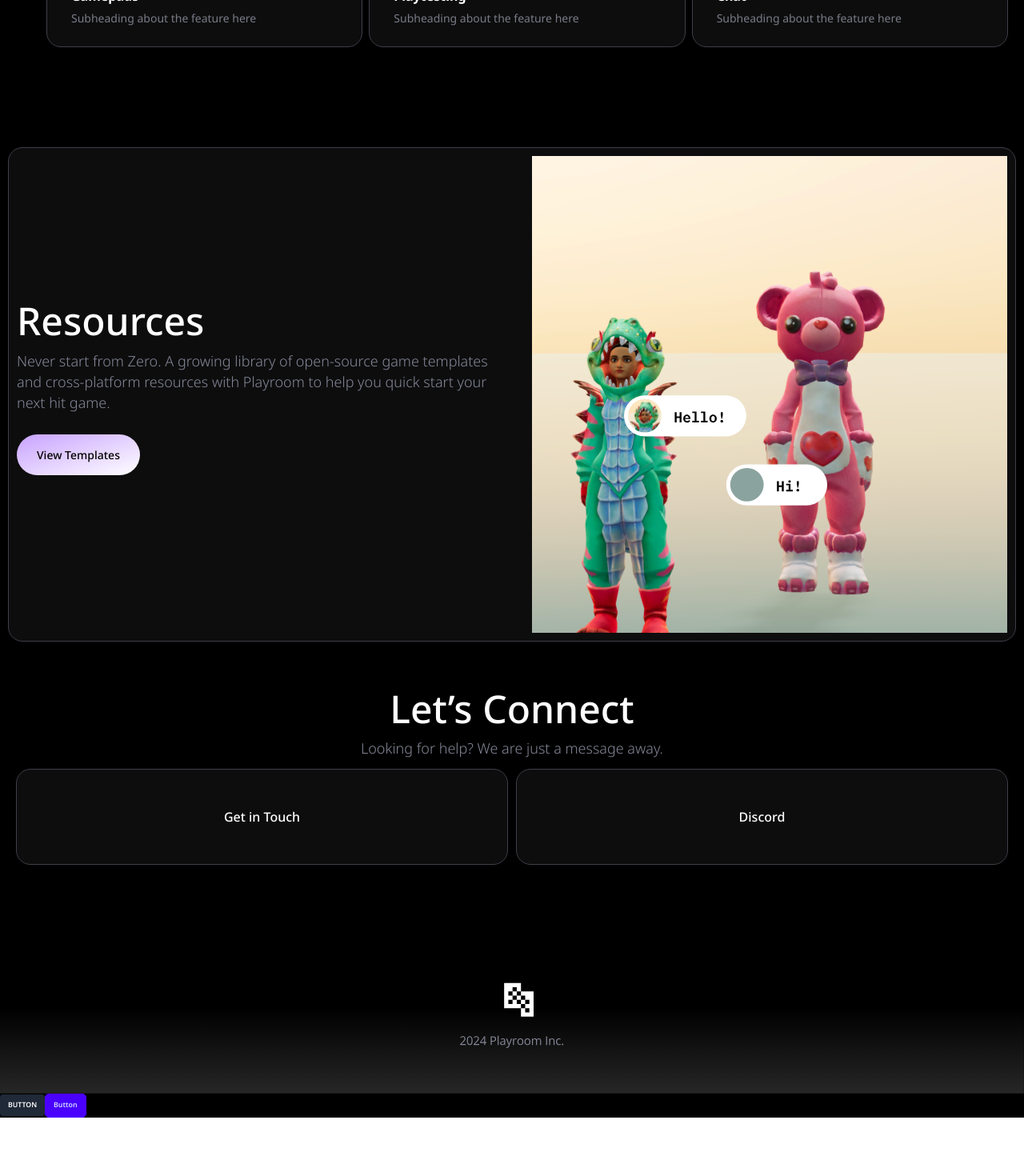
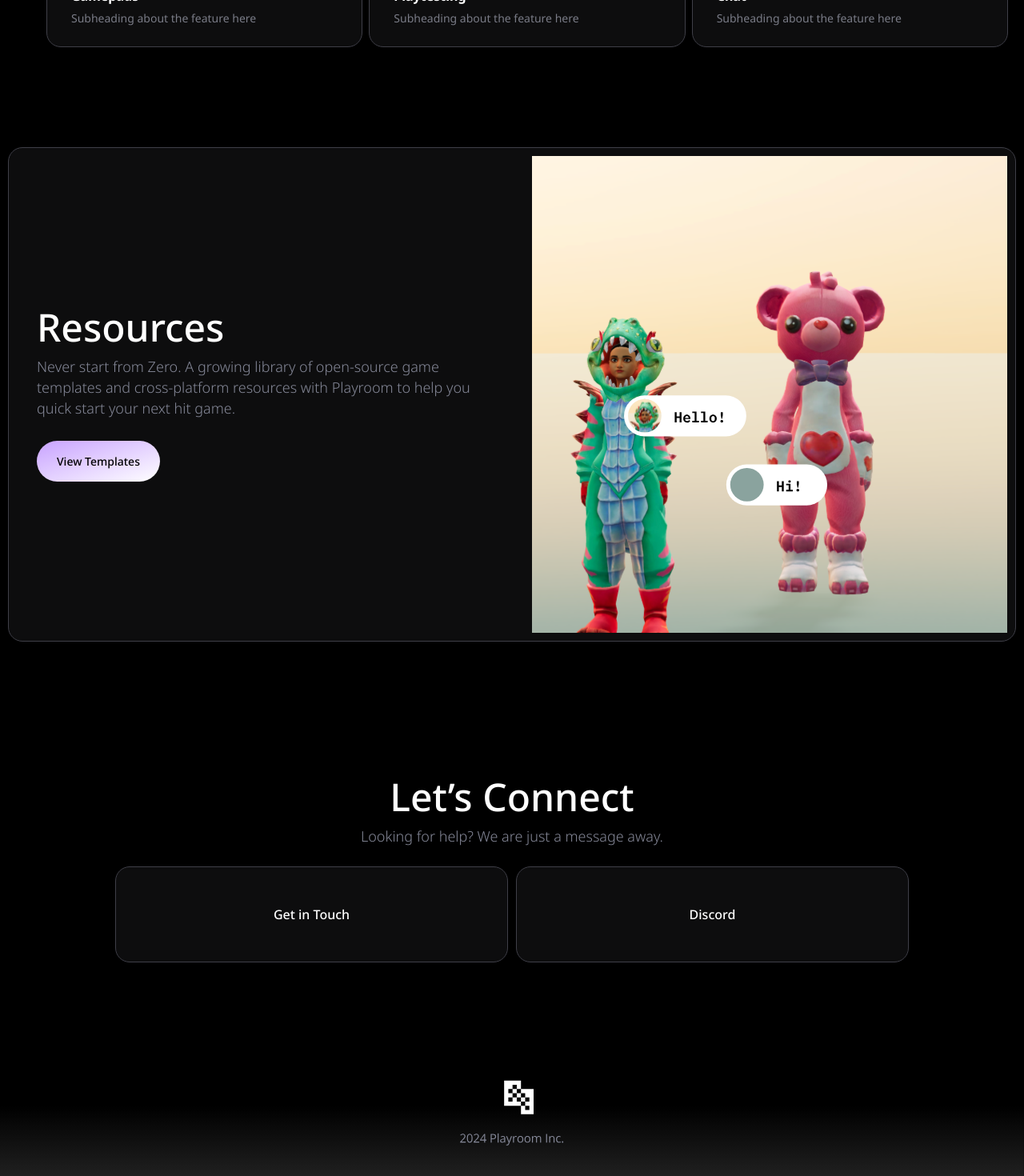
Before and after one commit to elghanbibadr/playroom, a React (Vite) app: page / in a window 1280 px wide. Shown: the part 4677-6147 px from the top of the page at 80% size. Before the commit the page ends 6074 px from the top, so only its background shows below. Built offline with nearby package versions, Linux system fonts and the light colour scheme.

Commit message:
more troubleshooting

```diff
--- a/src/componenets/Hero.jsx
+++ b/src/componenets/Hero.jsx
@@ -1,7 +1,7 @@
 
 const Hero = () => {
   return (
-    <div className='md:text-center md:mt-40 pb-20'>
+    <div className='md:text-center md:mt-40  pb-20'>
     <div>
         <div className='flex items-center border-[1px] p-2 rounded-full w-full mt-6 md:w-fit md:mx-auto justify-between  px-8 border-[#2D2D2D]'>
         <p className='text-[1.1rem]'>Unity release with reset states 0.1.0</p>
--- a/src/componenets/Navbar.jsx
+++ b/src/componenets/Navbar.jsx
@@ -1,12 +1,12 @@
-import React,{useEffect,useState} from  'react'
+import React, { useEffect, useState } from 'react'
 import hamburgerMenu from "../assets/menuHamburger.svg"
 import logo from "../assets/playroomlogo.png"
 import closeIcon from "../assets/closeIcon.svg"
 import Card from './ui/Card'
 const Navbar = () => {
 
-    const [isOpen ,setIsOpen]=useState(false)
-    const [isFeaturesClicked,setIsFeaturesClicked]=useState(false)
+  const [isOpen, setIsOpen] = useState(false)
+  const [isFeaturesClicked, setIsFeaturesClicked] = useState(false)
   const [clickedItem, setClickedItem] = useState(null);
 
   const handleItemClick = (index) => {
@@ -37,24 +37,22 @@ const Navbar = () => {
 
       <div className='flex justify-between items-center  border-[#3F3F48] border-[1px] md:hidden bg-[#0F0F10] md:text-center  md:w-1/2 mx-auto mt-6  px-8 py-6 rounded-full'>
         <img className='h-[24px] md:hidden' src={logo} alt="playroom logo" />
-         {!isOpen &&   <img onClick={() => setIsOpen(true)} className='md:hidden h-6' src={hamburgerMenu} alt="hamburger menu" />}
+        {!isOpen && <img onClick={() => setIsOpen(true)} className='md:hidden h-6' src={hamburgerMenu} alt="hamburger menu" />}
         {isOpen && <img onClick={() => setIsOpen(false)} className='md:hidden h-8' src={closeIcon} alt="close icon" />}
 
 
       </div>
-  {isOpen &&   <ul className='flex flex-col cursor-pointer gap-6 md:flex md:flex-row md:gap-x-10  text-[1.4rem]  bg-[#0F0F10] mt-6 md:mt-0 p-6 py-5  md:rounded-full md:justify-between mx-auto rounded-[18px] border-[0.67px] border-primaryBorderColor px-12'>
+      {isOpen && <ul className='flex flex-col cursor-pointer gap-6 md:flex md:flex-row md:gap-x-10  text-[1.4rem]  bg-[#0F0F10] mt-6 md:mt-0 p-6 py-5  md:rounded-full md:justify-between mx-auto rounded-[18px] border-[0.67px] border-primaryBorderColor px-12'>
         <li className={`rounded-full text-nowrap md:p-2 lg:py-4 lg:px-8 ${clickedItem === 1 ? 'md:border-[#8C72F4] md:border-[1px]' : ''}`} onClick={() => handleItemClick(1)}>Development Kit</li>
         <li className={`rounded-full md:p-2 lg:py-4 lg:px-8 ${clickedItem === 3 ? 'md:border-[#8C72F4] md:border-[1px]' : ''}`} onClick={() => handleItemClick(3)}>Pricing</li>
-              <li className={`rounded-full relative md:p-2 lg:py-4 lg:px-8  ${clickedItem === 2 ? 'md:border-[#8C72F4] md:border-[1px]' : ''}`}  onClick={(prv) =>{
+        <li className={`rounded-full relative md:p-2 lg:py-4 lg:px-8  ${clickedItem === 2 ? 'md:border-[#8C72F4] md:border-[1px]' : ''}`} onClick={(prv) => {
           setIsFeaturesClicked(true)
           handleItemClick(2)
-              } } >Features
+        }} >Features
 
-              {(clickedItem=== 2) && <div className=' featureMenu absolute w-[500px] h-fit  rounded-2xl   right-[-20rem] hidden md:block border-[#3F3F48] border-[0.67px] top-[6.5rem] p-10 md:grid grid-cols-2 gap-10'>
+          {(clickedItem === 2) && <div className=' featureMenu absolute w-[500px] h-fit  rounded-2xl   right-[-20rem] hidden md:block border-[#3F3F48] border-[0.67px] top-[6.5rem] p-10 md:grid grid-cols-2 gap-10 lg:p-16'>
             <div className='flex gap-4 '>
-                  <Card className="h-[34px] w-[44px] rounded-[1rem] border-[1.4px] "/>
-
-
+              <Card className="h-[34px] w-[40px] rounded-[1rem] border-[1.4px] " />
               <div>
                 <h6>Serverless</h6>
                 <p className='font-normal'>A robust architecture to build with zero backend code</p>
@@ -62,7 +60,7 @@ const Navbar = () => {
 
             </div>
             <div className='flex gap-4 '>
-                  <Card className="h-[34px] w-[44px] rounded-[1rem] border-[1.4px] "/>
+              <Card className="h-[34px] w-[40px] rounded-[1rem] border-[1.4px] " />
               <div>
                 <h6>Web Multiplayer</h6>
                 <p className='font-normal'>Build and ship 2D & 3D games across platforms</p>
@@ -70,7 +68,7 @@ const Navbar = () => {
 
             </div>
             <div className='flex gap-4 '>
-                  <Card className="h-[34px] w-[44px] rounded-[1rem] border-[1.4px] "/>
+              <Card className="h-[34px] w-[40px]  rounded-[1rem] border-[1.4px] " />
               <div>
                 <h6>Sync’d Objects</h6>
                 <p className='font-normal'>Embeddable UI Components that speeds up development</p>
@@ -78,7 +76,7 @@ const Navbar = () => {
 
             </div>
             <div className='flex gap-4 '>
-                  <Card className="h-[34px] w-[44px] rounded-[1rem] border-[1.4px] "/>
+              <Card className="h-[34px] w-[40px]  rounded-[1rem] border-[1.4px] " />
               <div>
                 <h6>Stream Mode</h6>
                 <p className='font-normal'>Embeddable UI Components that speeds up development</p>
@@ -86,7 +84,7 @@ const Navbar = () => {
 
             </div>
             <div className='flex gap-4 '>
-                  <Card className="h-[34px] w-[44px] rounded-[1rem] border-[1.4px] "/>
+              <Card className="h-[34px] w-[40px]  rounded-[1rem] border-[1.4px] " />
               <div>
                 <h6>Playtesting</h6>
                 <p className='font-normal'>Workflow to improve multiplayer playtesting</p>
@@ -94,7 +92,7 @@ const Navbar = () => {
 
             </div>
             <div className='flex gap-4 '>
-                  <Card className="h-[34px] w-[44px] rounded-[1rem] border-[1.4px] "/>
+              <Card className="h-[34px] w-[40px]  rounded-[1rem] border-[1.4px] " />
               <div>
                 <h6>Live</h6>
                 <p className='font-normal'>Workflow to improve multiplayer playtesting</p>
@@ -107,8 +105,8 @@ const Navbar = () => {
 
           </div>}
         </li>
-              <li  className={`rounded-full md:p-2 lg:py-4 lg:px-8 ${clickedItem === 5 ? 'md:border-[#8C72F4] md:border-[1px]' : ''}`} onClick={() => handleItemClick(5)}>Partners</li>
-              <li  className={`rounded-full md:p-2 lg:py-4 lg:px-8 ${clickedItem === 6 ? 'md:border-[#8C72F4] md:border-[1px]' : ''}`} onClick={() => handleItemClick(6)}>Ressources</li>
+        <li className={`rounded-full md:p-2 lg:py-4 lg:px-8 ${clickedItem === 5 ? 'md:border-[#8C72F4] md:border-[1px]' : ''}`} onClick={() => handleItemClick(5)}>Partners</li>
+        <li className={`rounded-full md:p-2 lg:py-4 lg:px-8 ${clickedItem === 6 ? 'md:border-[#8C72F4] md:border-[1px]' : ''}`} onClick={() => handleItemClick(6)}>Ressources</li>
       </ul>}
 
 
--- a/src/componenets/lets-connect/LetsConnect.jsx
+++ b/src/componenets/lets-connect/LetsConnect.jsx
@@ -1,13 +1,13 @@
 import Card from "../ui/Card"
 export const LetsConnect = () => {
   return (
-    <div className="mt-20 p-4">
+    <div className="mt-20 md:mt-64 p-4">
            <div className="text-center   ">
         <h2 className="text-white">Let’s Connect</h2>
         <p className="my-5 mx-auto ">
         Looking for help? We are just a message away.       </p>
       </div>
-      <div className="md:grid md:grid-cols-2 items-center  place-items-center md:gap-4">
+      <div className="md:grid md:grid-cols-2 mt-10 items-center sm:w-[90%] mx-auto md:w-[80%]  place-items-center md:gap-4">
           <Card className="w-full  mb-6 md:mb-0  flex justify-center items-center h-[120px] ">
             <h4 className="text-white font-medium text-[1.6rem] ">Get in Touch</h4>
           </Card>
--- a/src/componenets/ressources/Resources.jsx
+++ b/src/componenets/ressources/Resources.jsx
@@ -3,14 +3,14 @@ import ressorces from "../../assets/resourcesImg.svg"
 import Card from '../ui/Card'
 const Resources = () => {
   return (
-    <Card className=" mt-20  md:grid md:grid-cols-2 md:gap-x-20 ">
-           <div className="text-center md:text-left   md:self-center ">
+    <Card className=" mt-20 p-0 overflow-hidden   md:grid md:grid-cols-2 md:gap-x-20 ">
+           <div className="text-center md:text-left  p-4 pt-10 md:self-center md:pl-10 ">
         <h2>Resources</h2>
         <p className="my-5 mx-auto ">
         Never start from Zero. A growing library of open-source game templates and cross-platform resources with Playroom to help you quick start your next hit game.        </p>
         <button className='text-black my-6 gradientBtn  rounded-full p-6 px-10 text-[1.1rem] md:text-[1.4rem] font-medium'>View Templates</button>
       </div>
-   <img className=' w-full h-full' src={ressorces} alt="" />
+   <img className=' mt-10 md:mt-0 w-full h-full overflow-hidden' src={ressorces} alt="" />
 
 
     </Card>
--- a/src/pages/Home.jsx
+++ b/src/pages/Home.jsx
@@ -16,8 +16,11 @@ const Home = () => {
  return (
     <>
         <div className='p-10 heroWrraper z-10 relative'>
-          <Container><Navbar/></Container>
-          <Hero/>
+          <Container>
+            <Navbar/>
+            <Hero/>
+          </Container>
+
         <img className='w-full absolute left-0 right-0 bottom-0 h-[180px]' src={rectangleLight} alt="" />
         </div>
         <Container><BuiltForNextGeneration/></Container>
@@ -30,11 +33,7 @@ const Home = () => {
         </Container>
 
        <Footer />
-       <button
-  class="inline-block cursor-pointer rounded-md bg-gray-800 px-4 py-3 text-center text-sm font-semibold uppercase text-white transition duration-200 ease-in-out hover:bg-gray-900">
-  Button
-</button>
-<button class="btn btn-primary">Button</button>
+
 
     </>
  )
```
Lines whose indentation alone changed are shown as unchanged.
